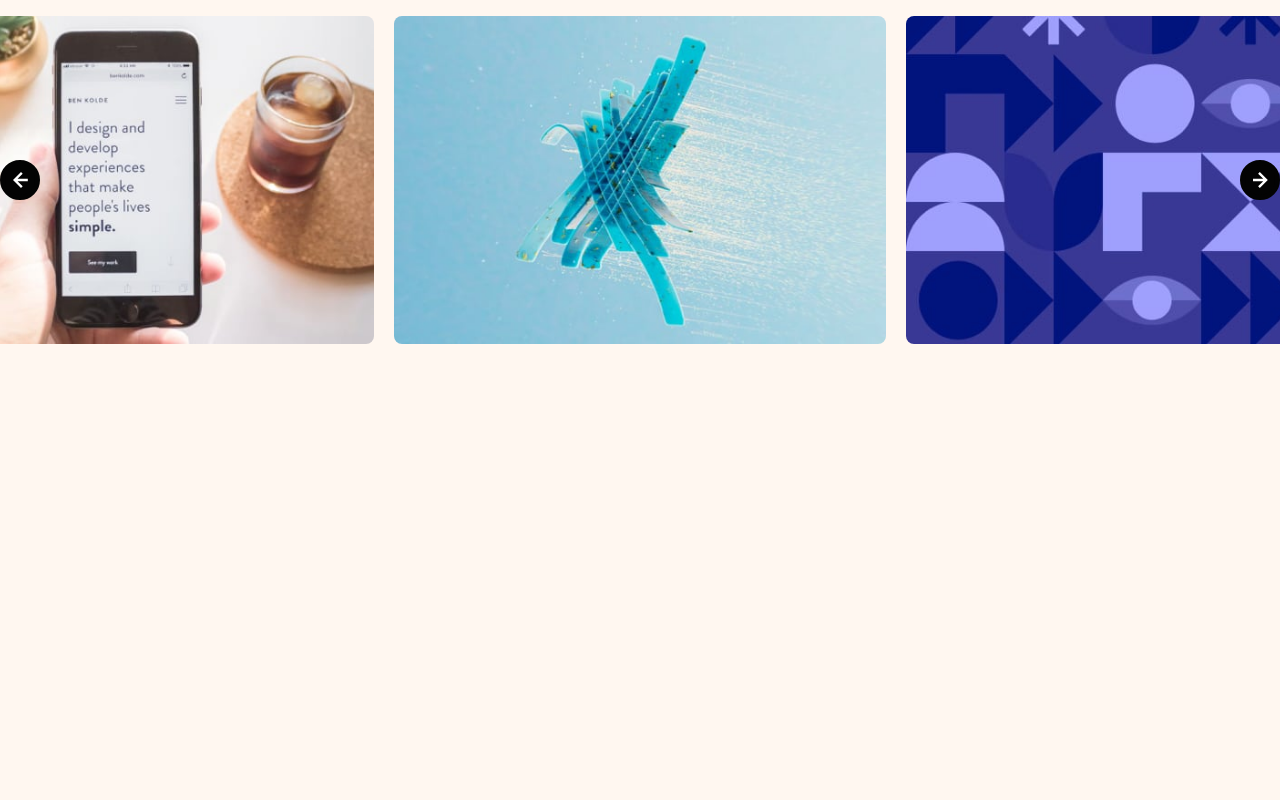
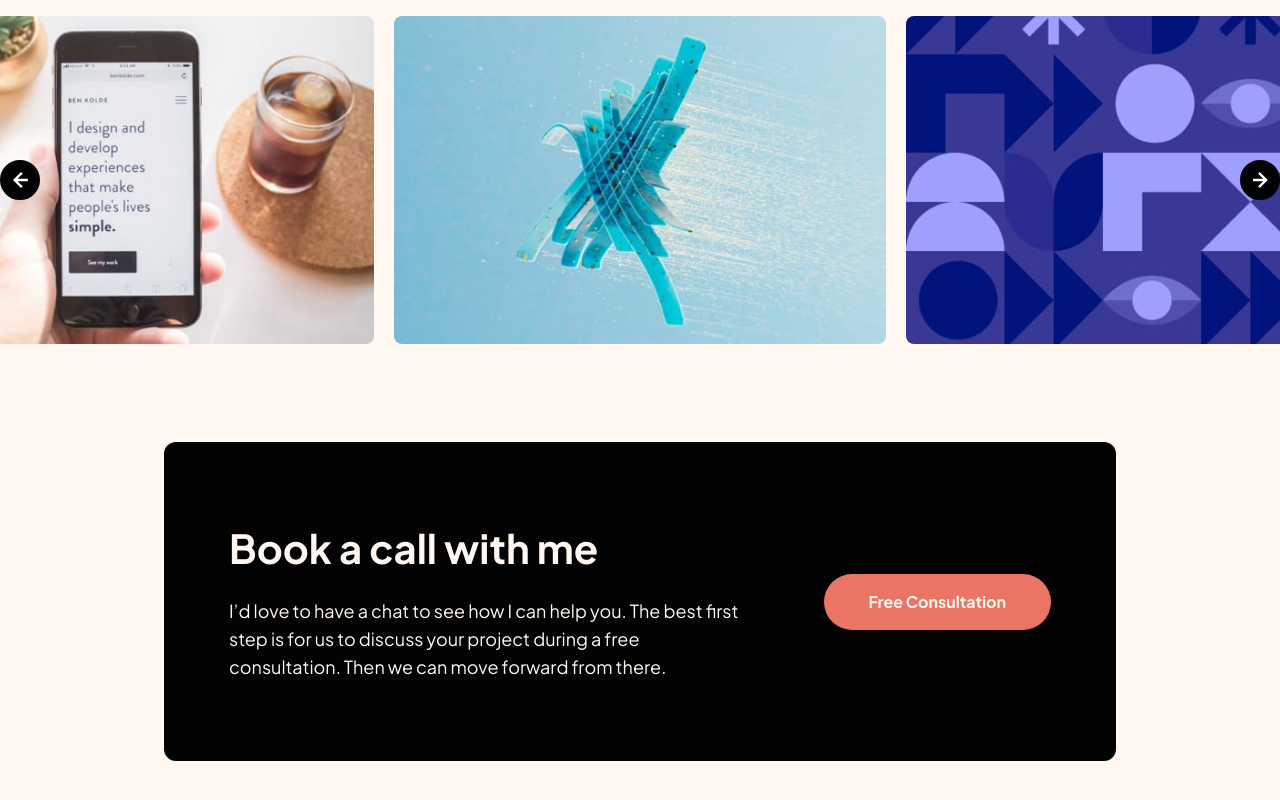
Before and after one commit to Wong0790/spa-design-portfolio, a Vue app: page / in a window 1280 px wide. Shown: the part 1521-2321 px from the top of the page. Before the commit the page ends 1943 px from the top, so only its background shows below. Built offline with nearby package versions, Linux system fonts and the light colour scheme.

Commit message:
Add ConsultationSection component and reorganize section components into a dedicated folder

```diff
--- a/src/App.vue
+++ b/src/App.vue
@@ -1,8 +1,11 @@
 <script setup lang="ts">
 import FreeConsultation from "./components/FreeConsultation.vue";
-import SkillsSection from "./components/SkillsSection.vue";
-import AboutSection from "./components/AboutSection.vue";
-import WorkSection from "./components/WorkSection.vue";
+import {
+  SkillsSection,
+  AboutSection,
+  WorkSection,
+  ConsultationSection,
+} from "@/components/Sections";
 </script>
 
 <template>
@@ -13,7 +16,7 @@ import WorkSection from "./components/WorkSection.vue";
     <SkillsSection />
     <AboutSection />
     <WorkSection />
-    <section id="consultation"></section>
+    <ConsultationSection />
   </main>
   <footer></footer>
 </template>
--- a/src/components/AboutSection.vue
+++ b/src/components/Sections/AboutSection.vue
@@ -1,5 +1,5 @@
 <script lang="ts" setup>
-import DesignerImg from "./DesignerImg.vue";
+import DesignerImg from "@/components/DesignerImg.vue";
 </script>
 
 <template>
--- /dev/null
+++ b/src/components/Sections/ConsultationSection.vue
@@ -0,0 +1,17 @@
+<script lang="ts" setup></script>
+
+<template>
+  <section id="consultation" class="padding consultation-container">
+    <div class="consultation-card">
+      <div>
+        <h2>Book a call with me</h2>
+        <p>
+          I’d love to have a chat to see how I can help you. The best first step
+          is for us to discuss your project during a free consultation. Then we
+          can move forward from there.
+        </p>
+      </div>
+      <button class="btn btn-red">Free Consultation</button>
+    </div>
+  </section>
+</template>
--- /dev/null
+++ b/src/components/Sections/index.js
@@ -0,0 +1,4 @@
+export { default as AboutSection } from "./AboutSection.vue";
+export { default as ConsultationSection } from "./ConsultationSection.vue";
+export { default as SkillsSection } from "./SkillsSection.vue";
+export { default as WorkSection } from "./WorkSection.vue";
--- a/src/style.css
+++ b/src/style.css
@@ -98,7 +98,7 @@ body {
 }
 
 .work-container {
-  @apply text-center mt-16 md:mt-88px;
+  @apply text-center my-16 md:my-88px;
 }
 
 .carousel__item {
@@ -108,3 +108,15 @@ body {
 .carousel__slide {
   @apply p-1.5 lg:p-2.5;
 }
+
+.consultation-card {
+  @apply bg-almost-black text-light-cream flex flex-col lg:flex-row justify-between items-center max-w-6xl w-full px-12 py-6 sm:px-75px sm:py-14 lg:px-65px lg:py-20 rounded-xl text-center lg:text-left;
+}
+
+.consultation-card h2 {
+  @apply text-light-cream;
+}
+
+.consultation-card p {
+  @apply max-w-lg my-6 lg:mt-6 lg:mb-0 font-normal;
+}
--- a/tailwind.config.js
+++ b/tailwind.config.js
@@ -16,6 +16,8 @@ export default {
       },
       maxWidth: {
         "screen-2xl": "1440px",
+        "screen-2xl": "1440px",
+        "6xl": "1110px",
         "3xl": "680px",
         xl: "540px",
         xs: "339px",
@@ -52,7 +54,9 @@ export default {
       },
       padding: {
         "164px": "10.25rem",
+        "75px": "4.6875rem",
         "68px": "4.25rem",
+        "65px": "4.0625rem",
         "45px": "2.8125rem",
         "38px": "2.375rem",
         "14px": "0.875rem",
```
Also changed, not shown: src/components/Sections/SkillsSection.vue (renamed from src/components/SkillsSection.vue), src/components/Sections/WorkSection.vue (renamed from src/components/WorkSection.vue).
